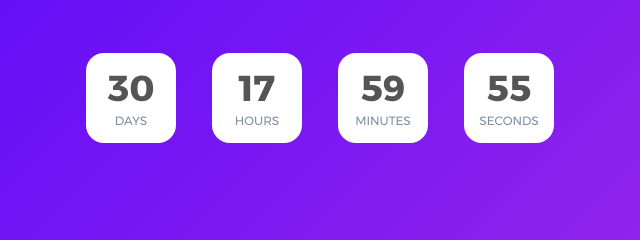
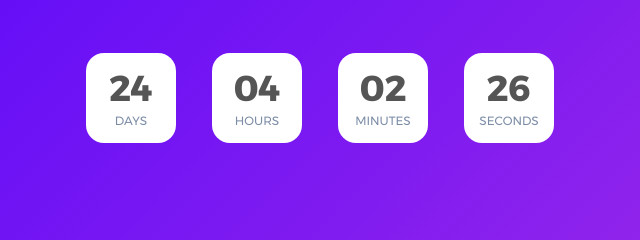
Before and after one commit to iamirulofficial/iamirulofficial.github.io, a plain HTML site: page index.html in a window 1280 px wide. Shown: the part 308-548 px from the top of the page, 320-960 px from the left. Drawn offline with Linux system fonts and the light colour scheme; a web font is replaced by a local one.

Commit message:
Date update

```diff
--- a/index.html
+++ b/index.html
@@ -131,7 +131,7 @@
 			// Set Endtime here
 			// Endtime must be > current time
 			endtimeYear: 2020,
-			endtimeMonth: 09,
+			endtimeMonth: 10,
 			endtimeDate: 30,
 			endtimeHours: 18,
 			endtimeMinutes: 0,
```
